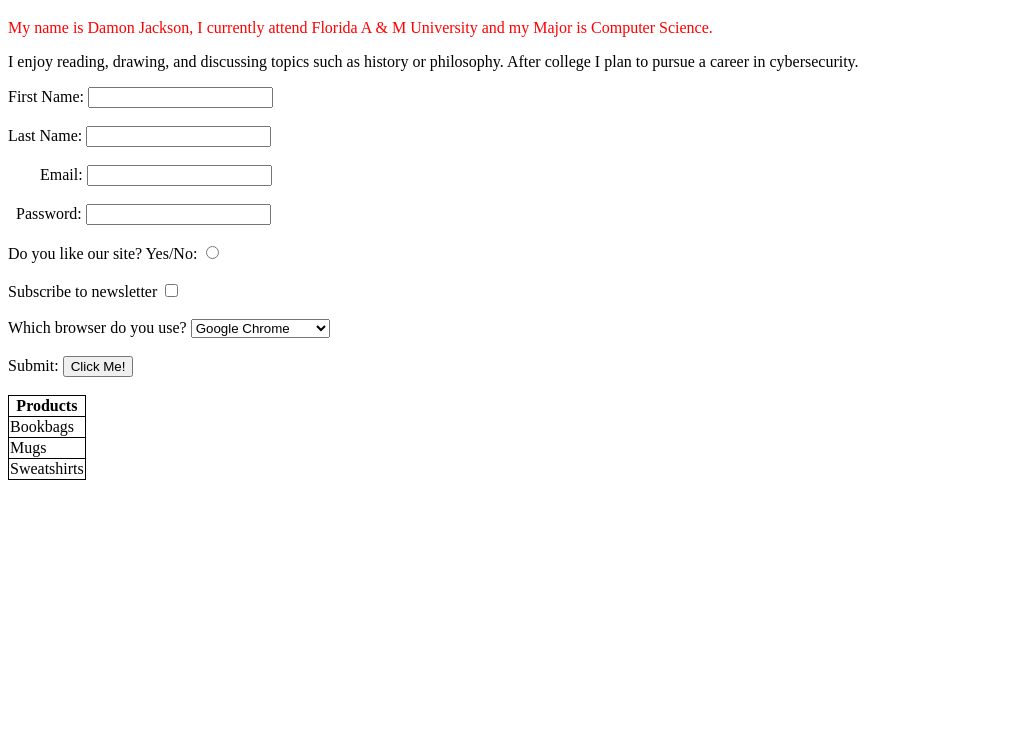
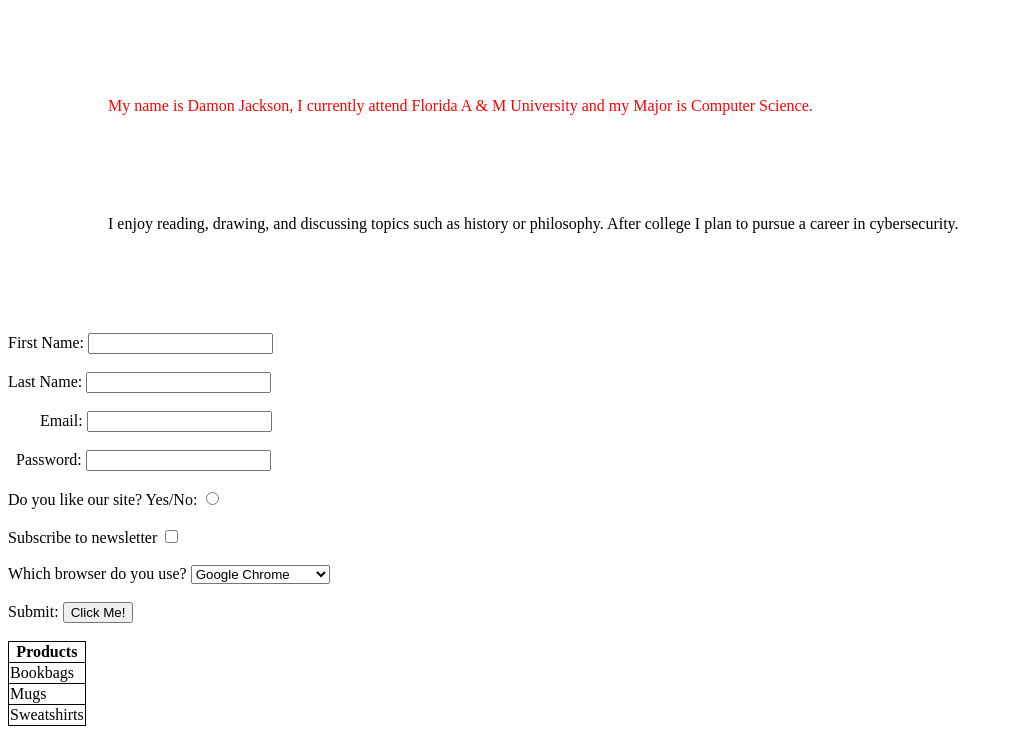
Before and after one commit to damon1399jackson/cop3060fall2025, a plain HTML site: page index.html in a window 1280 px wide. Shown: the part 61-800 px from the top of the page, without its empty margins (0-1013 px from the left). Drawn offline with Linux system fonts and the light colour scheme.

Commit message:
Update styles.css
Added 100px margins to paragraph element to demonstrate box model.

```diff
--- a/styles.css
+++ b/styles.css
@@ -13,3 +13,9 @@ h1 {
 h2 {
   color: teal;
 }
+p {
+  margin-top: 100px;
+  margin-bottom: 100px;
+  margin-right: 100px;
+  margin-left: 100px;
+}
```
